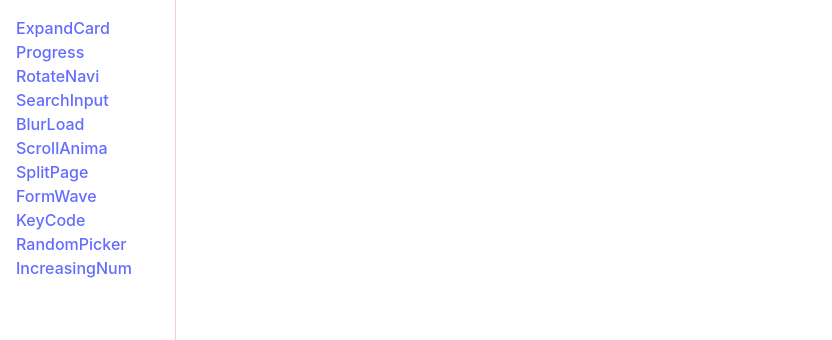
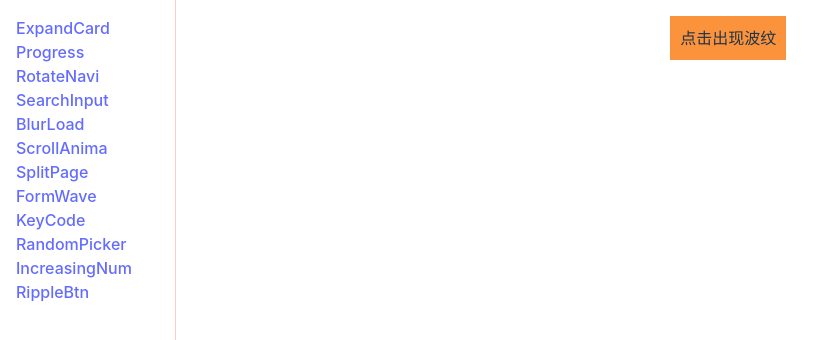
Before and after one commit to JaxNext/50projects, a Vue app: page /#/rippleBtn in a window 1280 px wide. Shown: the top 340 px of the page, without its empty margins (0-832 px from the left). Built offline with nearby package versions, Linux system fonts and the light colour scheme.

Commit message:
feature: ripple button

```diff
--- /dev/null
+++ b/src/pages/rippleBtn/index.vue
@@ -0,0 +1,51 @@
+<template>
+  <div
+    ref="btn"
+    class="btn p-[10px] bg-orange inline-block cursor-default relative overflow-hidden"
+    @click="showRipple">点击出现波纹</div>
+</template>
+
+<script setup lang="ts">
+import { ref, computed } from 'vue'
+import { useMouse, useParentElement } from '@vueuse/core'
+import type { UseMouseEventExtractor } from '@vueuse/core'
+import { wait } from '~/utils/index';
+const parentEle = useParentElement()
+const extractor: UseMouseEventExtractor = e => e instanceof Touch ? null : [e.offsetX, e.offsetY]
+const { x, y } = useMouse({
+  target: parentEle,
+  type: extractor
+})
+const btn = ref()
+const duration = ref(500)
+const durationStr = computed(() => `${duration.value / 1000}s`)
+async function showRipple() {
+  const w = btn.value?.offsetWidth * 2
+  const div = document.createElement('div')
+  div.className = `ripple`
+  div.style.width = `${w}px`
+  div.style.height = `${w}px`
+  div.style.left = `${x.value - w / 2}px`
+  div.style.top = `${y.value - w / 2}px`
+  btn.value?.appendChild(div)
+  await wait(duration.value)
+  btn.value?.removeChild(div)
+}
+</script>
+
+<style lang="scss">
+.ripple {
+  display: block;
+  border-radius: 50%;
+  background-color: rgba(255, 255, 255, 0.7);
+  position: absolute;
+  transform: scale(0);
+  animation: ripple v-bind(durationStr) ease-out;
+}
+@keyframes ripple {
+  to {
+    transform: scale(1);
+    opacity: 0;
+  }
+}
+</style>
--- a/src/routes/routes.ts
+++ b/src/routes/routes.ts
@@ -54,5 +54,10 @@ const routes = [
     name: 'IncreasingNum',
     component: () => import('@/pages/increasingNum/index.vue'),
   },
+  {
+    path: '/rippleBtn',
+    name: 'RippleBtn',
+    component: () => import('@/pages/rippleBtn/index.vue'),
+  },
 ]
 export default routes
```
